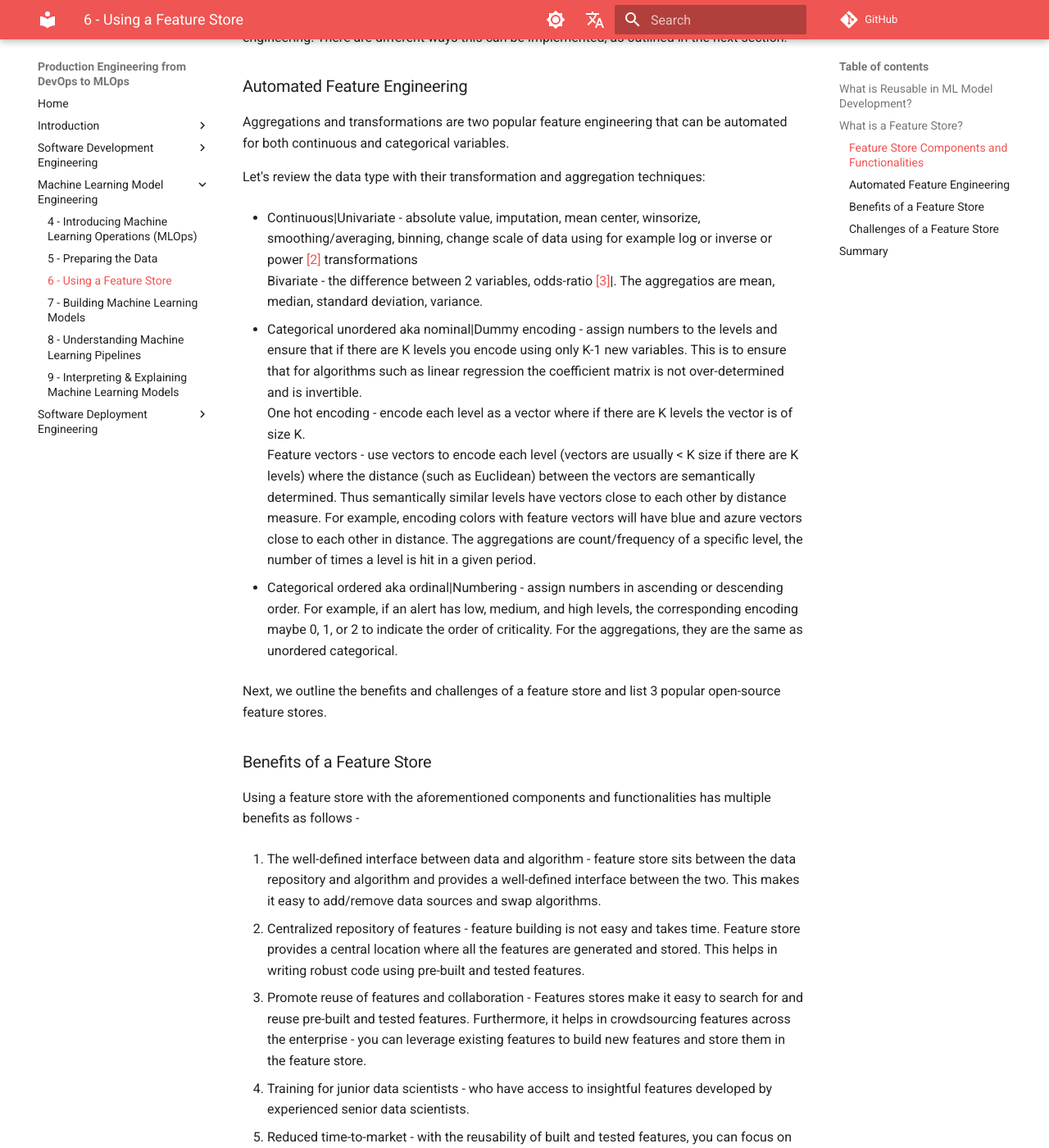
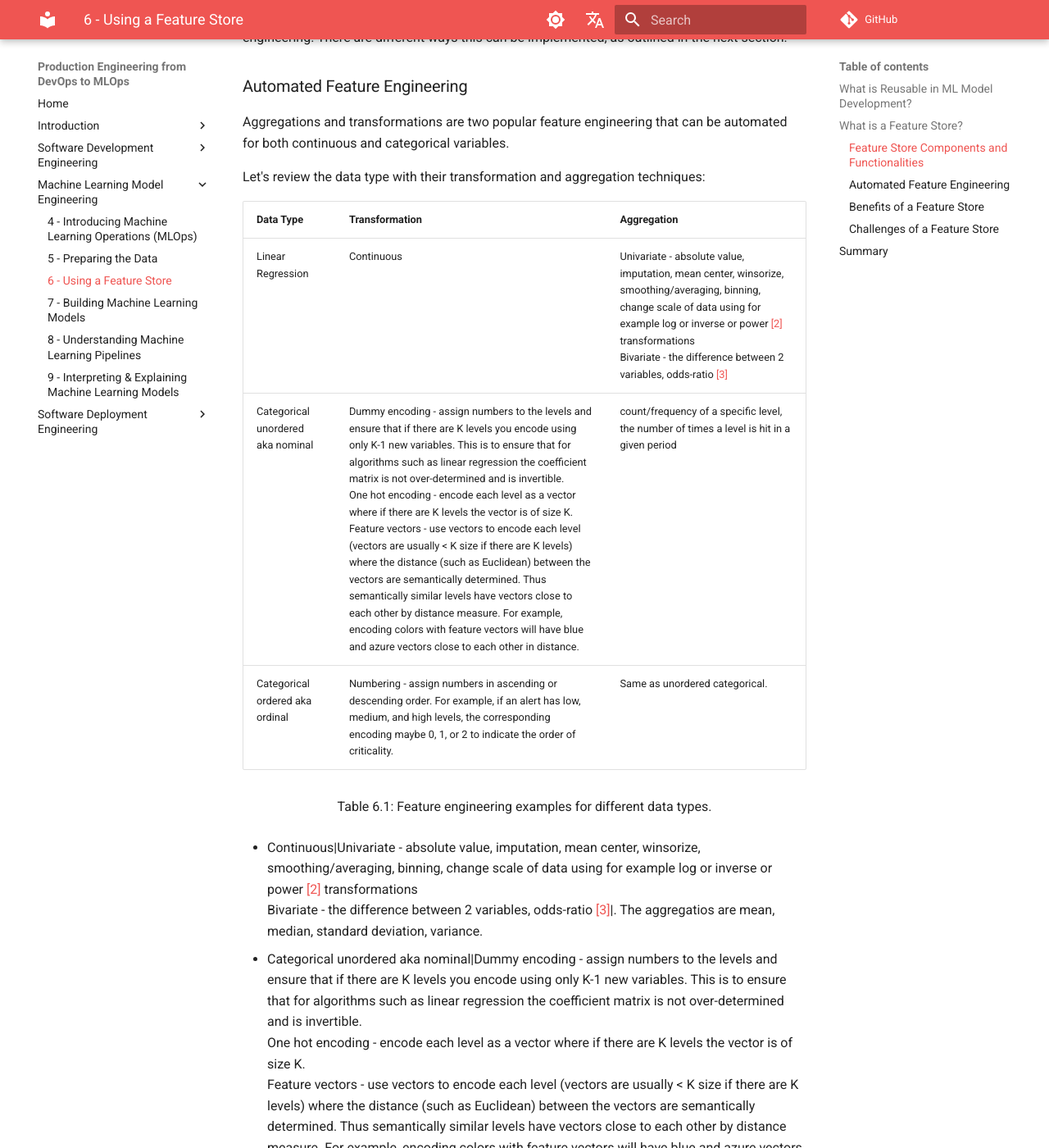
Before and after one commit to sebastiendonadio/devopsmlops, an MkDocs documentation site: the page built from chapters/08-chapter6.md, in a window 1280 px wide and 1400 px high, scrolled down 2797 px. Shown: the whole window at 82% size. Built offline with MkDocs 1.6.1 and Material for MkDocs 9.7.7, drawn with Linux system fonts in a browser that asks for light colours; comment, search, counter and statistics services are not loaded.

Commit message:
Update 08-chapter6.md
Formatted table 6.7

```diff
--- a/chapters/08-chapter6.md
+++ b/chapters/08-chapter6.md
@@ -133,6 +133,15 @@
 
 Let's review the data type with their transformation and aggregation techniques:
 
+|Data Type | Transformation | Aggregation |
+|----------|-----------------|-----------------|
+| Linear Regression | Continuous | Univariate - absolute value, imputation, mean center, winsorize, smoothing/averaging, binning, change scale of data using for example log or inverse or power   [[2]](Chapter6.html#ftnt2)  transformations <br> Bivariate - the difference between 2 variables, odds-ratio   [[3]](Chapter6.html#ftnt3) | Mean, median, standard deviation, variance |
+| Categorical unordered aka nominal | Dummy encoding - assign numbers to the levels and ensure that if there are   K   levels you encode using only   K-1   new variables. This is to ensure that for algorithms such as linear regression the coefficient matrix is not over-determined and is invertible. <br> One hot encoding - encode each level as a vector where if there are   K   levels the vector is of size   K. <br> Feature vectors - use vectors to encode each level  (vectors are usually <   K   size if there are   K   levels) where the distance (such as Euclidean) between the vectors are semantically determined. Thus semantically similar levels have vectors close to each other by distance measure. For example, encoding colors with feature vectors will have blue and azure vectors close to each other in distance. | count/frequency of a specific level, the number of times a level is hit in a given period |
+| Categorical ordered aka ordinal | Numbering - assign numbers in ascending or descending order. For example, if an alert has low, medium, and high levels, the corresponding encoding maybe 0, 1, or 2 to indicate the order of criticality. | Same as unordered categorical. |
+<p align="center">
+Table 6.1: Feature engineering examples for different data types.
+</p>
+
 - Continuous|Univariate - absolute value, imputation, mean center, winsorize, smoothing/averaging, binning, change scale of data using for example log or inverse or power   [[2]](Chapter6.html#ftnt2)  transformations <br> Bivariate - the difference between 2 variables, odds-ratio   [[3]](Chapter6.html#ftnt3)|. The aggregatios are mean, median, standard deviation, variance.
 
 - Categorical unordered aka nominal|Dummy encoding - assign numbers to the levels and ensure that if there are   K   levels you encode using only   K-1   new variables. This is to ensure that for algorithms such as linear regression the coefficient matrix is not over-determined and is invertible. <br> One hot encoding - encode each level as a vector where if there are   K   levels the vector is of size   K. <br> Feature vectors - use vectors to encode each level  (vectors are usually <   K   size if there are   K   levels) where the distance (such as Euclidean) between the vectors are semantically determined. Thus semantically similar levels have vectors close to each other by distance measure. For example, encoding colors with feature vectors will have blue and azure vectors close to each other in distance. The aggregations are count/frequency of a specific level, the number of times a level is hit in a given period.
```
